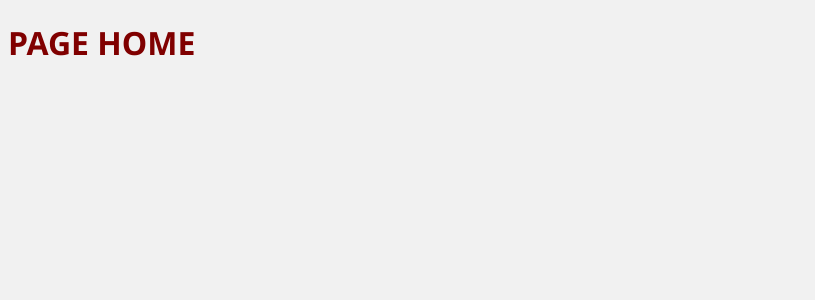
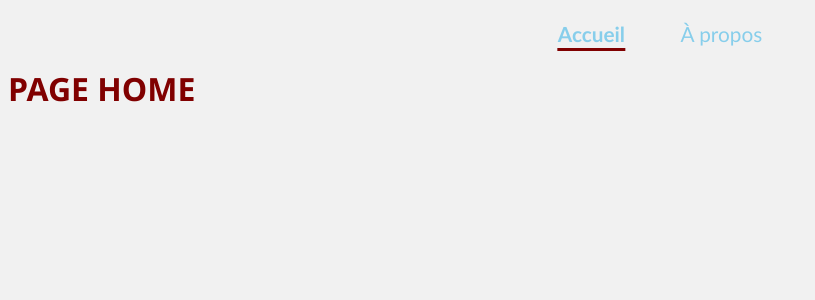
Before and after one commit to JustFS/react-cours, a React (Create React App) app: page / in a window 1280 px wide. Shown: the top 300 px of the page, without its empty margins (0-815 px from the left). Built offline with nearby package versions, Linux system fonts and the light colour scheme.

Commit message:
avant img

```diff
--- a/src/App.js
+++ b/src/App.js
@@ -9,6 +9,8 @@ const App = () => {
       <Routes>
         <Route path="/" element={<Home />} />
         <Route path="/about" element={<About />} />
+        {/* Chemin si jamais la route n'est pas connue */}
+        <Route path="*" element={<Home />} />
       </Routes>
     </BrowserRouter>
   );
--- /dev/null
+++ b/src/components/Navigation.js
@@ -0,0 +1,29 @@
+import React from "react";
+import { NavLink } from "react-router-dom";
+
+const Navigation = () => {
+  return (
+    <nav>
+      <ul>
+        <li>
+          <NavLink
+            to="/"
+            className={(nav) => (nav.isActive ? "nav-active" : "")}
+          >
+            Accueil
+          </NavLink>
+        </li>
+        <li>
+          <NavLink
+            to="/about"
+            className={(nav) => (nav.isActive ? "nav-active" : "")}
+          >
+            À propos
+          </NavLink>
+        </li>
+      </ul>
+    </nav>
+  );
+};
+
+export default Navigation;
--- a/src/pages/About.js
+++ b/src/pages/About.js
@@ -1,8 +1,10 @@
 import React from "react";
+import Navigation from "../components/Navigation";
 
 const About = () => {
   return (
     <div className="about-page">
+      <Navigation />
       <h1>ABOUT PAGE</h1>
 
       <p>
--- a/src/pages/Home.js
+++ b/src/pages/Home.js
@@ -1,8 +1,10 @@
 import React from "react";
+import Navigation from "../components/Navigation";
 
 const Home = () => {
   return (
     <div className="home-page">
+      <Navigation />
       <h1>PAGE HOME</h1>
     </div>
   );
--- a/src/styles/_settings.scss
+++ b/src/styles/_settings.scss
@@ -10,3 +10,12 @@ h1 {
   font-family: "Segoe UI";
   color: $color2;
 }
+
+li {
+  list-style: none;
+}
+a,
+a:visited {
+  text-decoration: none;
+  color: $color1;
+}
--- /dev/null
+++ b/src/styles/components/_navigation.scss
@@ -0,0 +1,36 @@
+nav {
+  width: 300px;
+  margin: 0 auto;
+  text-align: center;
+
+  ul {
+    display: flex;
+    justify-content: space-around;
+    font-size: 1.3rem;
+    font-family: "Trebuchet MS", "Lucida Sans Unicode", "Lucida Grande",
+      "Lucida Sans", Arial, sans-serif;
+
+    .nav-active {
+      font-weight: bold;
+      position: relative;
+
+      &:after {
+        content: "";
+        position: absolute;
+        width: 0;
+        height: 3px;
+        background: $color2;
+        bottom: -5px;
+        left: 50%;
+        transform: translateX(-50%);
+        animation: anim 1s forwards;
+
+        @keyframes anim {
+          to {
+            width: 100%;
+          }
+        }
+      }
+    }
+  }
+}
--- a/src/styles/index.scss
+++ b/src/styles/index.scss
@@ -1 +1,2 @@
 @import "./settings";
+@import "./components/navigation";
```
Also changed, not shown: src/components/Logo.js (added, +15 -0 lines).
